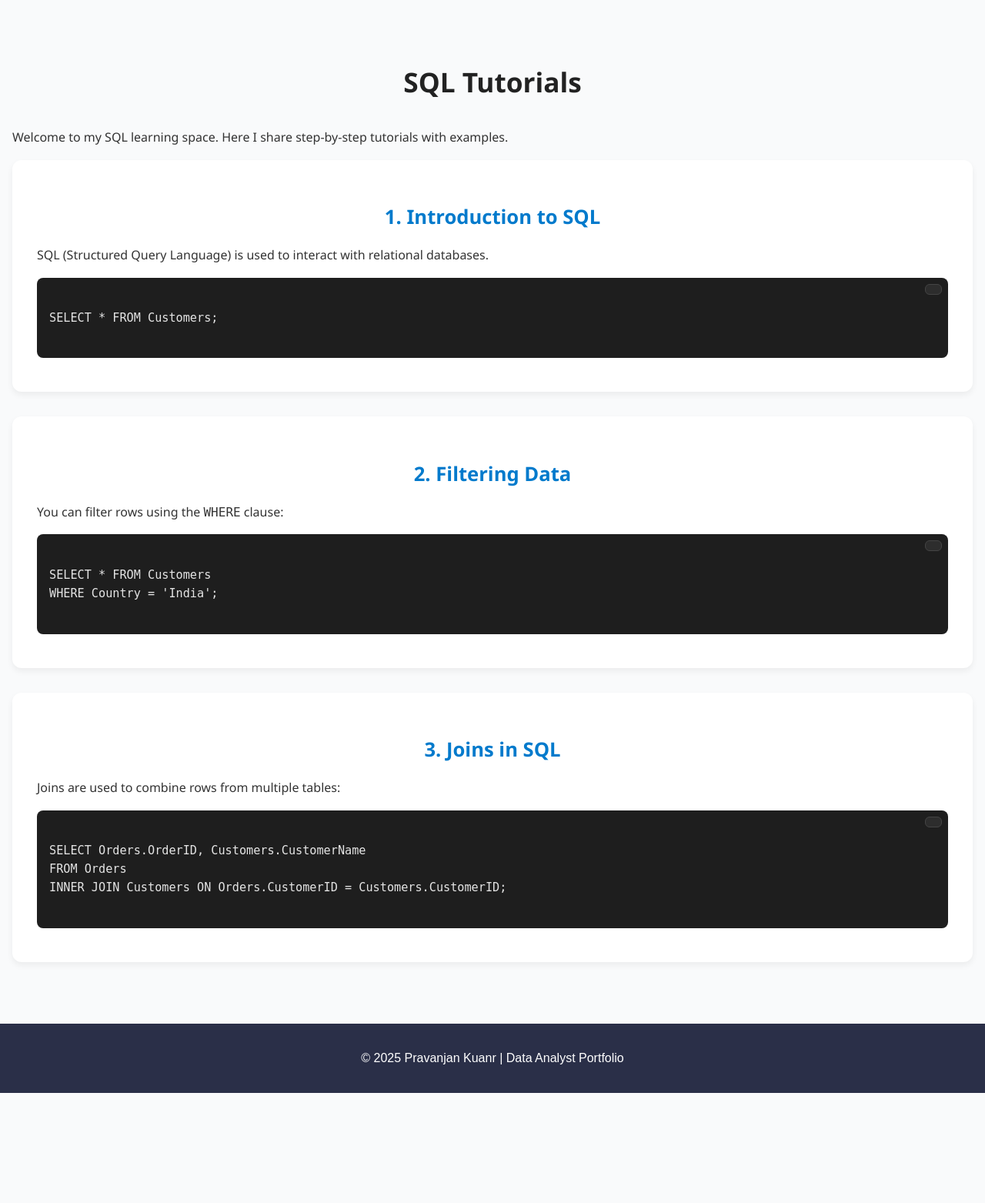
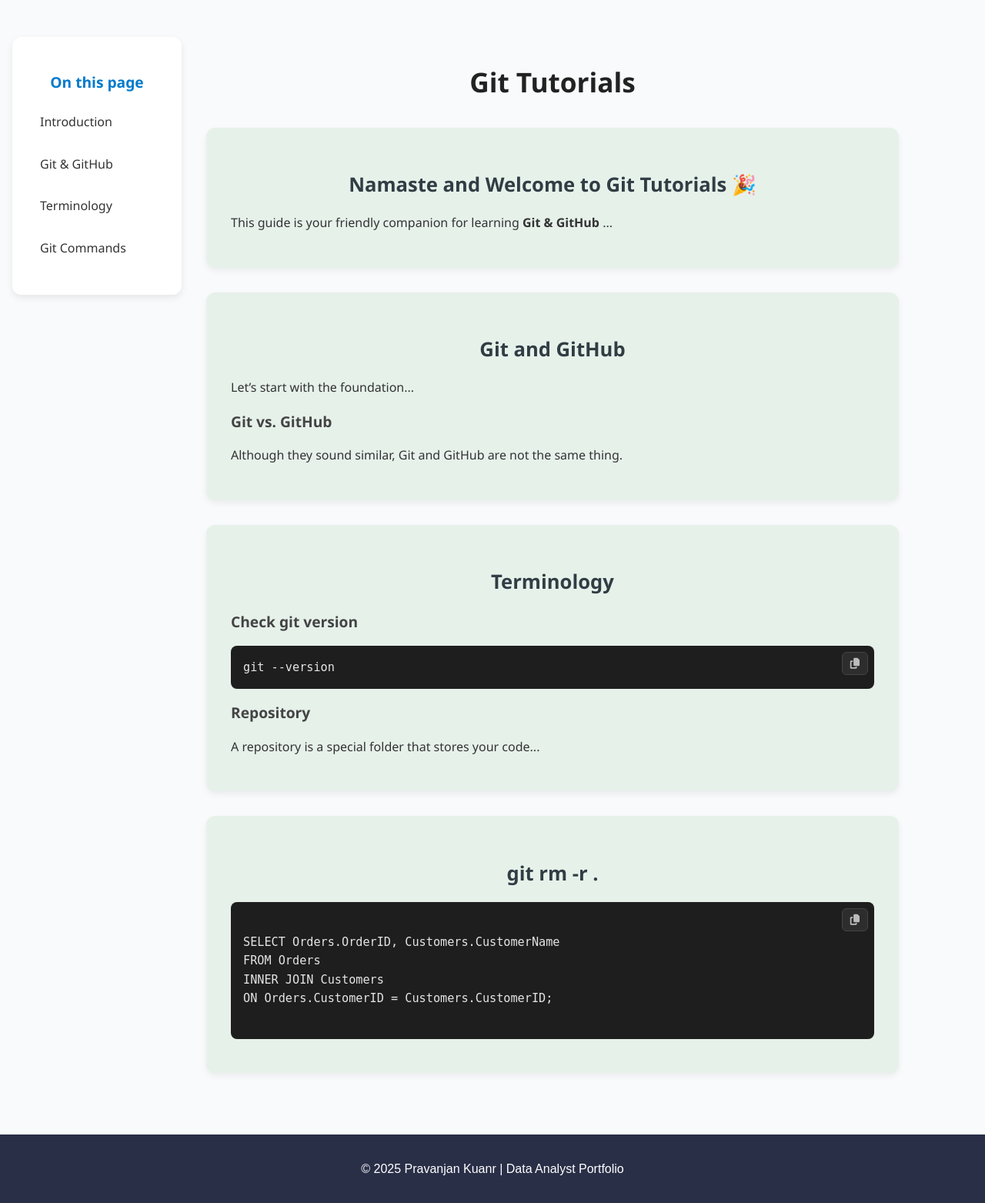
Before and after one commit to Pravanjankuanr/Portfolio_PravanjanKuanr, a Flask app: page /docs/sql in a window 1280 px wide. Shown: the part 81-1644 px from the top of the page at 77% size. Before the commit the page ends 1501 px from the top, so only its background shows below. Run offline with Flask 3, Linux system fonts and the light colour scheme.

Commit message:
fix doc content page

```diff
--- a/static/css/styles.css
+++ b/static/css/styles.css
@@ -498,7 +498,7 @@ footer {
 .doccontentbox h3 {
   font-size: 1.6rem;
   margin-bottom: 1rem;
-  color: #007acc; /* blue accent */
+  color: #313d44; /* blue accent */
 }
 
 .doccontentbox h4 {
@@ -613,16 +613,15 @@ code {
   transition: all 0.1s ease-in-out;
 }
 
-
 /* ===== Main Content Area ===== */
 .content-area {
   flex: 1;
-  max-width: 800px;
+  max-width: 900px;
 }
 
 /* Reuse your earlier card styles */
 .doccontentbox {
-  background: white;
+  background: #e6f1ea;
   padding: 1.8rem 2rem;
   border-radius: 12px;
   margin-bottom: 2rem;
--- a/templates/sql_tutorials.html
+++ b/templates/sql_tutorials.html
@@ -1,37 +1,56 @@
 {% extends 'base.html' %}
-
 {% block content %}
 <section class="doc_content">
-  <div class="container">
-    <h2>SQL Tutorials</h2>
-    <p>Welcome to my SQL learning space. Here I share step-by-step tutorials with examples.</p>
+  <div class="doc-layout">
+
+    <!-- ===== Sidebar ===== -->
+    <aside class="sidebar">
+      <h3>On this page</h3>
+      <nav>
+        <ul>
+          <li><a href="#intro">Introduction</a></li>
+          <li><a href="#git-github">Git & GitHub</a></li>
+          <li><a href="#terminology">Terminology</a></li>
+          <li><a href="#commands">Git Commands</a></li>
+        </ul>
+      </nav>
+    </aside>
+
+    <!-- ===== Main Content ===== -->
+    <div class="container content-area">
+      <h2 id="intro">Git Tutorials</h2>
 
       <article class="doccontentbox">
-      <h3>1. Introduction to SQL</h3>
-      <p>SQL (Structured Query Language) is used to interact with relational databases.</p>
-      <pre><code>
-SELECT * FROM Customers;
-      </code></pre>
+        <h3>Namaste and Welcome to Git Tutorials 🎉</h3>
+        <p>This guide is your friendly companion for learning <b>Git & GitHub</b> ...</p>
       </article>
 
-    <article class="doccontentbox">
-      <h3>2. Filtering Data</h3>
-      <p>You can filter rows using the <code>WHERE</code> clause:</p>
-      <pre><code>
-SELECT * FROM Customers
-WHERE Country = 'India';
-      </code></pre>
+      <article class="doccontentbox" id="git-github">
+        <h3>Git and GitHub</h3>
+        <p>Let’s start with the foundation...</p>
+        <h4>Git vs. GitHub</h4>
+        <p>Although they sound similar, Git and GitHub are not the same thing.</p>
       </article>
 
-    <article class="doccontentbox">
-      <h3>3. Joins in SQL</h3>
-      <p>Joins are used to combine rows from multiple tables:</p>
+      <article class="doccontentbox" id="terminology">
+        <h3>Terminology</h3>
+        <h4>Check git version</h4>
+        <link rel="stylesheet" href="https://cdnjs.cloudflare.com/ajax/libs/font-awesome/6.5.0/css/all.min.css">
+        <pre><code>git --version</code></pre>
+        <h4>Repository</h4>
+        <p>A repository is a special folder that stores your code...</p>
+      </article>
+
+      <article class="doccontentbox" id="commands">
+        <h3>git rm -r .</h3>
         <pre><code>
 SELECT Orders.OrderID, Customers.CustomerName
 FROM Orders
-INNER JOIN Customers ON Orders.CustomerID = Customers.CustomerID;
+INNER JOIN Customers
+ON Orders.CustomerID = Customers.CustomerID;
         </code></pre>
       </article>
     </div>
+  </div>
 </section>
 {% endblock %}
```
Also changed, not shown: other parts of static/css/styles.css (+0 -62 lines), templates/docs.html (+6 -6 lines), templates/git_tutorials.html (+2 -15 lines), templates/insurance_app.html (+39 -20 lines). Lines whose indentation alone changed are shown as unchanged.
